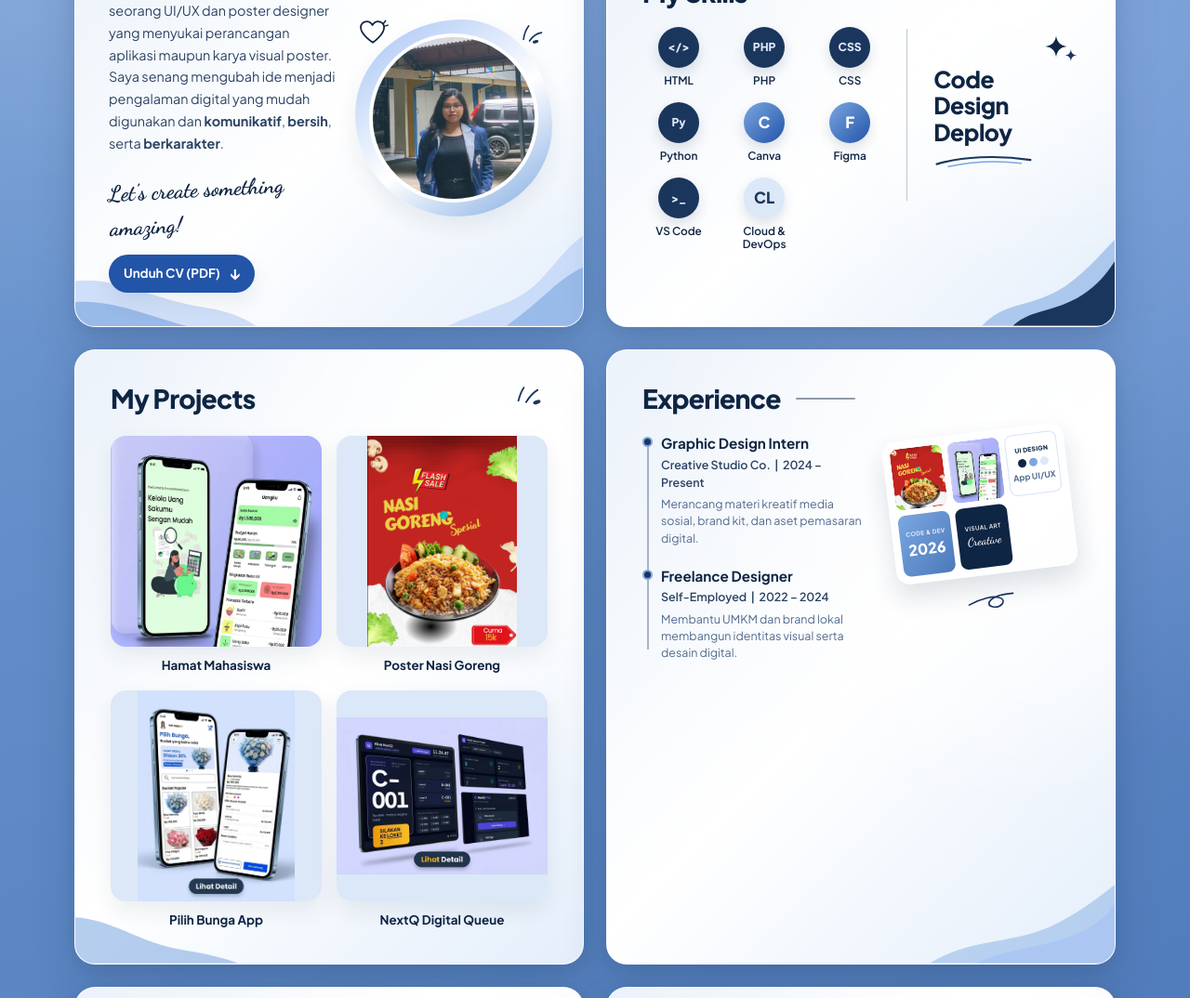
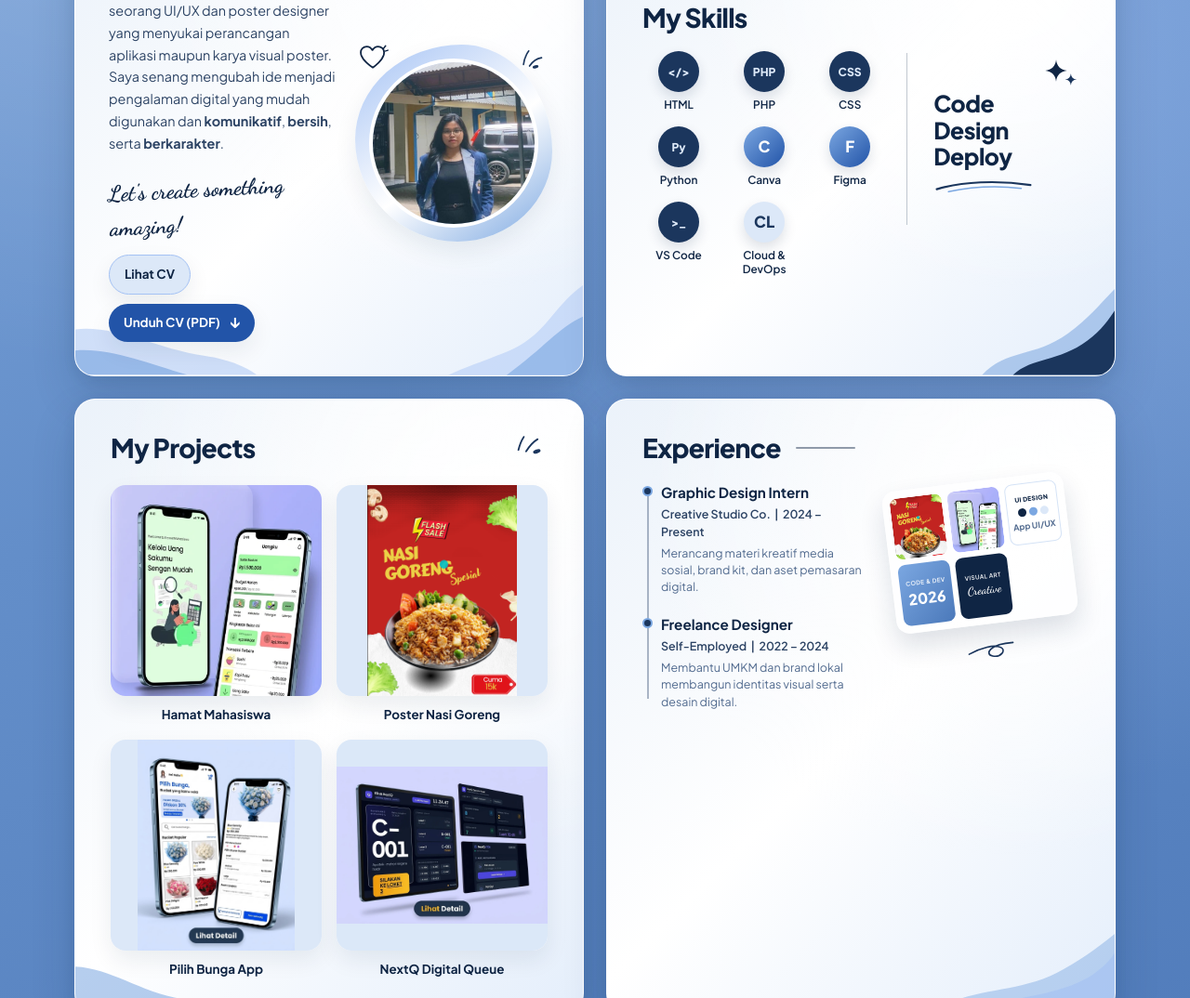
Before and after one commit to MeliaFransiskaSung/portofolio, a plain HTML site: page index.html in a window 1280 px wide. Shown: the part 703-1777 px from the top of the page at 93% size. Drawn offline with Linux system fonts and the light colour scheme.

Commit message:
Add direct CV preview link
Co-authored-by: Copilot <223556219+Copilot@users.noreply.github.com>

```diff
--- a/index.html
+++ b/index.html
@@ -173,10 +173,15 @@
               <strong>komunikatif</strong>, <strong>bersih</strong>, serta <strong>berkarakter</strong>.
             </p>
             <p class="script-cta">Let's create something amazing!</p>
-            <a class="cv-download" href="assets/cv_Magang.pdf" download="CV-Melia-Fransiska-Sung.pdf">
-              Unduh CV (PDF)
-              <span aria-hidden="true">&darr;</span>
-            </a>
+            <div class="cv-actions">
+              <a class="cv-preview" href="assets/cv_Magang.pdf" target="_blank" rel="noopener noreferrer">
+                Lihat CV
+              </a>
+              <a class="cv-download" href="assets/cv_Magang.pdf" download="CV-Melia-Fransiska-Sung.pdf">
+                Unduh CV (PDF)
+                <span aria-hidden="true">&darr;</span>
+              </a>
+            </div>
           </div>
 
           <div class="about-visual">
--- a/styles.css
+++ b/styles.css
@@ -521,19 +521,40 @@ button {
   display: inline-block;
 }
 
+.cv-actions {
+  display: flex;
+  flex-wrap: wrap;
+  gap: 10px;
+  margin-top: 16px;
+}
+
+.cv-preview,
 .cv-download {
   display: inline-flex;
   align-items: center;
   gap: 9px;
-  margin-top: 16px;
   padding: 10px 16px;
   border-radius: 999px;
-  background: var(--royal-accent);
-  color: #ffffff;
   font-size: 0.84rem;
   font-weight: 700;
   box-shadow: var(--shadow-soft);
   transition: transform 0.2s ease, background-color 0.2s ease;
+}
+
+.cv-preview {
+  background: var(--blue-service);
+  color: var(--navy-dark);
+  border: 1px solid var(--blue-soft);
+}
+
+.cv-preview:hover {
+  transform: translateY(-2px);
+  background: var(--blue-soft);
+}
+
+.cv-download {
+  background: var(--royal-accent);
+  color: #ffffff;
 }
 
 .cv-download:hover {
```
